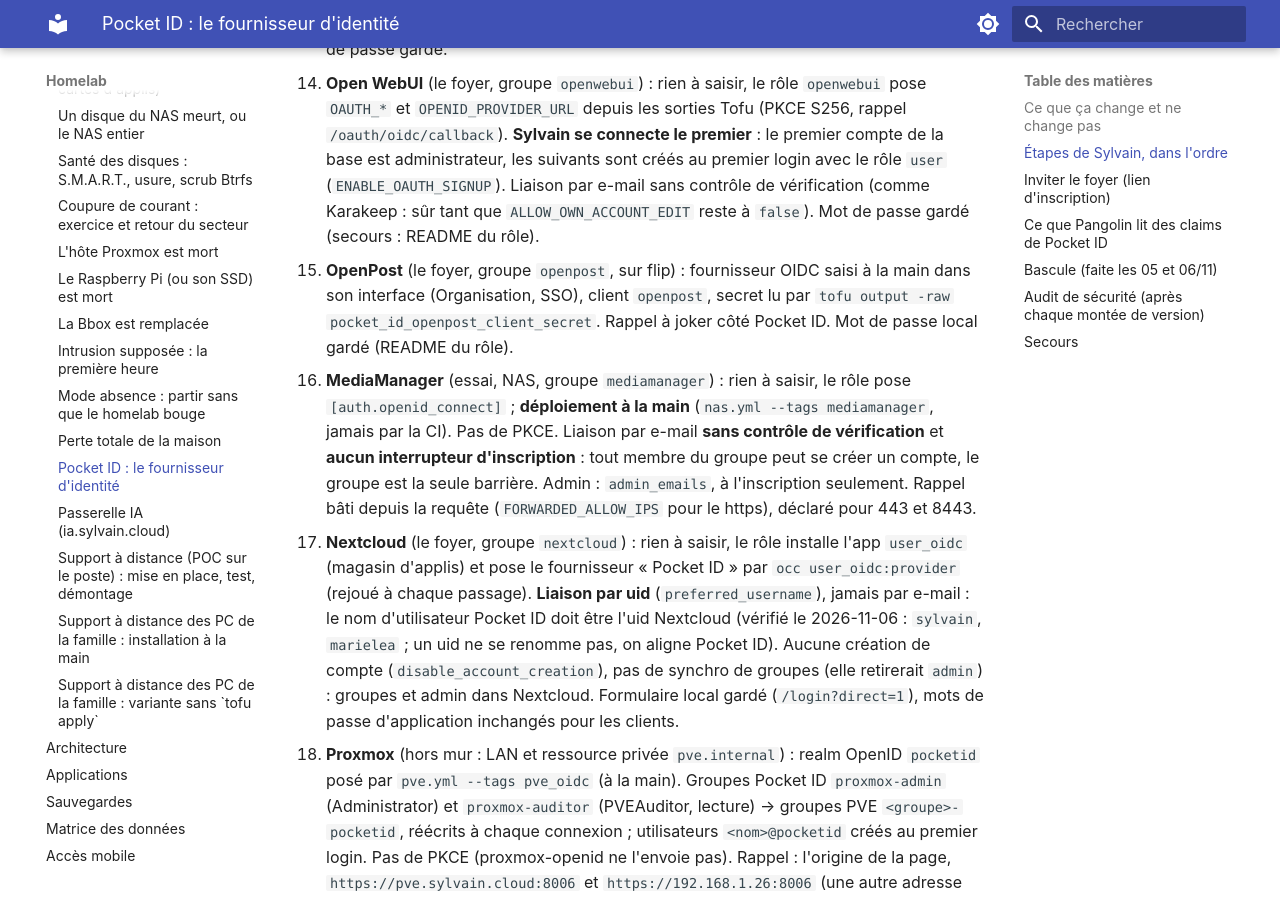
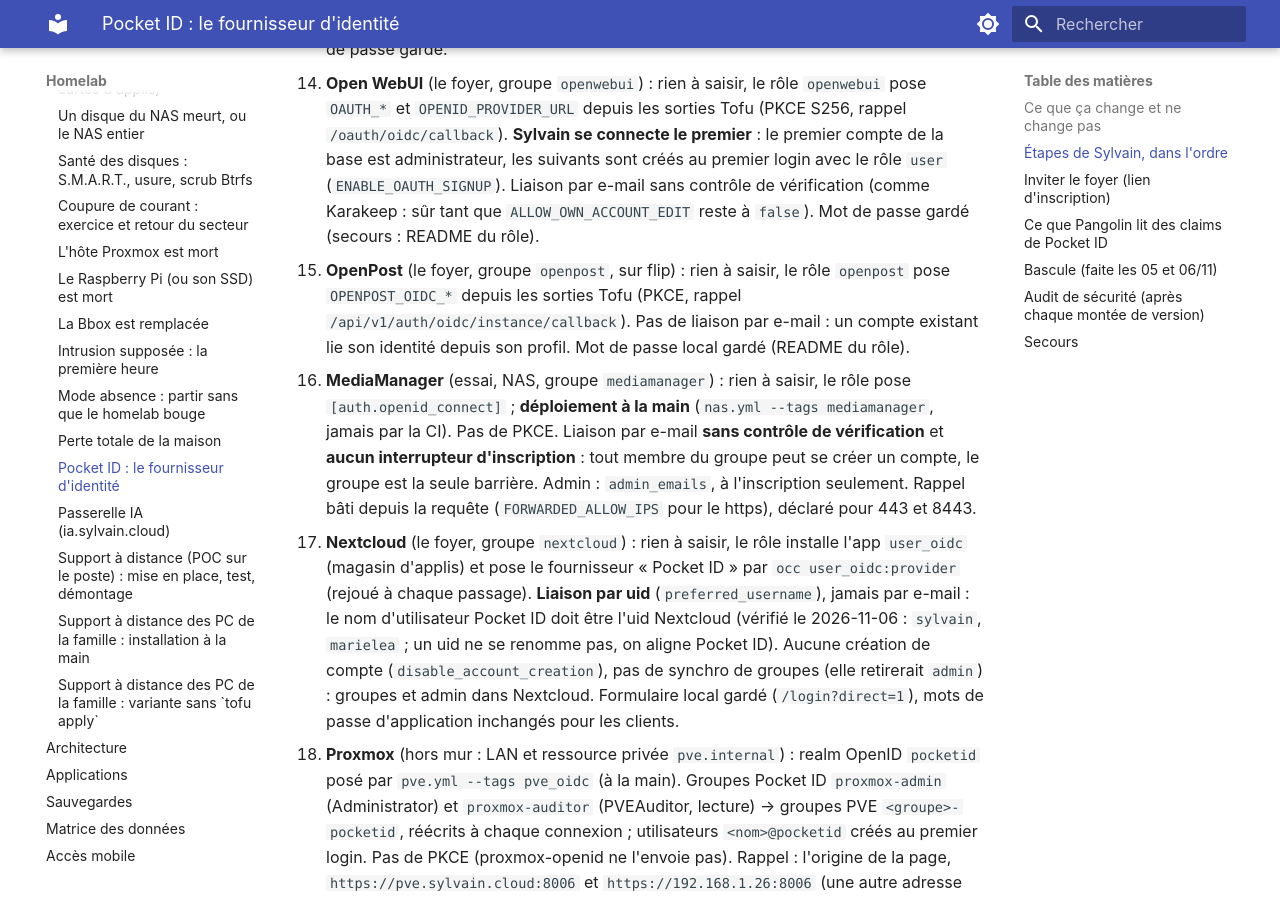
Before and after one commit to sylvainmetayer/homelab, an MkDocs documentation site: the page built from docs/runbooks/pocket-id.md, in a window 1280 px wide and 900 px high, scrolled down 4540 px. Built offline with MkDocs 1.6.1 and Material for MkDocs 9.7.7, drawn with Linux system fonts in a browser that asks for light colours.

Commit message:
feat(openpost): bouton Pocket ID sur la page de login (fournisseur OIDC d'instance)
OPENPOST_OIDC_* posés par le rôle depuis les sorties Tofu ; rappel exact
/api/v1/auth/oidc/instance/callback à la place du joker.

Claude-Session: https://claude.ai/code/session_01EfxfY8fJ9kcQdUaaEk8Jiy

```diff
--- a/docs/runbooks/pocket-id.md
+++ b/docs/runbooks/pocket-id.md
@@ -182,10 +182,11 @@ conteneur ni routeur (`pangolin.yaml` la saute en le disant).
      (`ENABLE_OAUTH_SIGNUP`). Liaison par e-mail sans contrôle de
      vérification (comme Karakeep : sûr tant que `ALLOW_OWN_ACCOUNT_EDIT` reste
      à `false`). Mot de passe gardé (secours : README du rôle).
-   - **OpenPost** (le foyer, groupe `openpost`, sur flip) : fournisseur OIDC
-     saisi à la main dans son interface (Organisation, SSO), client `openpost`,
-     secret lu par `tofu output -raw pocket_id_openpost_client_secret`. Rappel
-     à joker côté Pocket ID. Mot de passe local gardé (README du rôle).
+   - **OpenPost** (le foyer, groupe `openpost`, sur flip) : rien à saisir, le
+     rôle `openpost` pose `OPENPOST_OIDC_*` depuis les sorties Tofu (PKCE,
+     rappel `/api/v1/auth/oidc/instance/callback`). Pas de liaison par
+     e-mail : un compte existant lie son identité depuis son profil. Mot de
+     passe local gardé (README du rôle).
    - **MediaManager** (essai, NAS, groupe `mediamanager`) : rien à saisir, le
      rôle pose `[auth.openid_connect]` ; **déploiement à la main**
      (`nas.yml --tags mediamanager`, jamais par la CI). Pas de PKCE.
```
Also changed, not shown: AGENTS.md (+1 -1 lines), ansible/roles/openpost/README.md (+20 -14 lines), docs/login-unifie-applis.md (+1 -1 lines), 6 other files.
